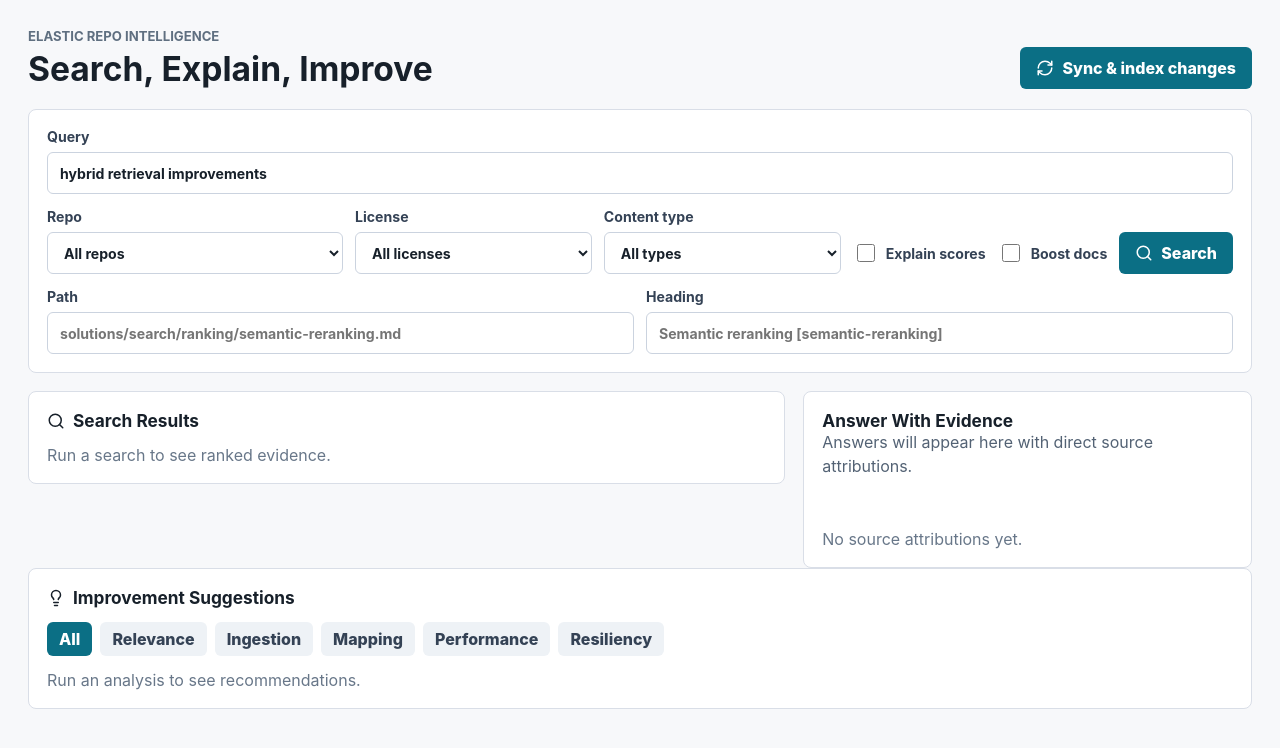
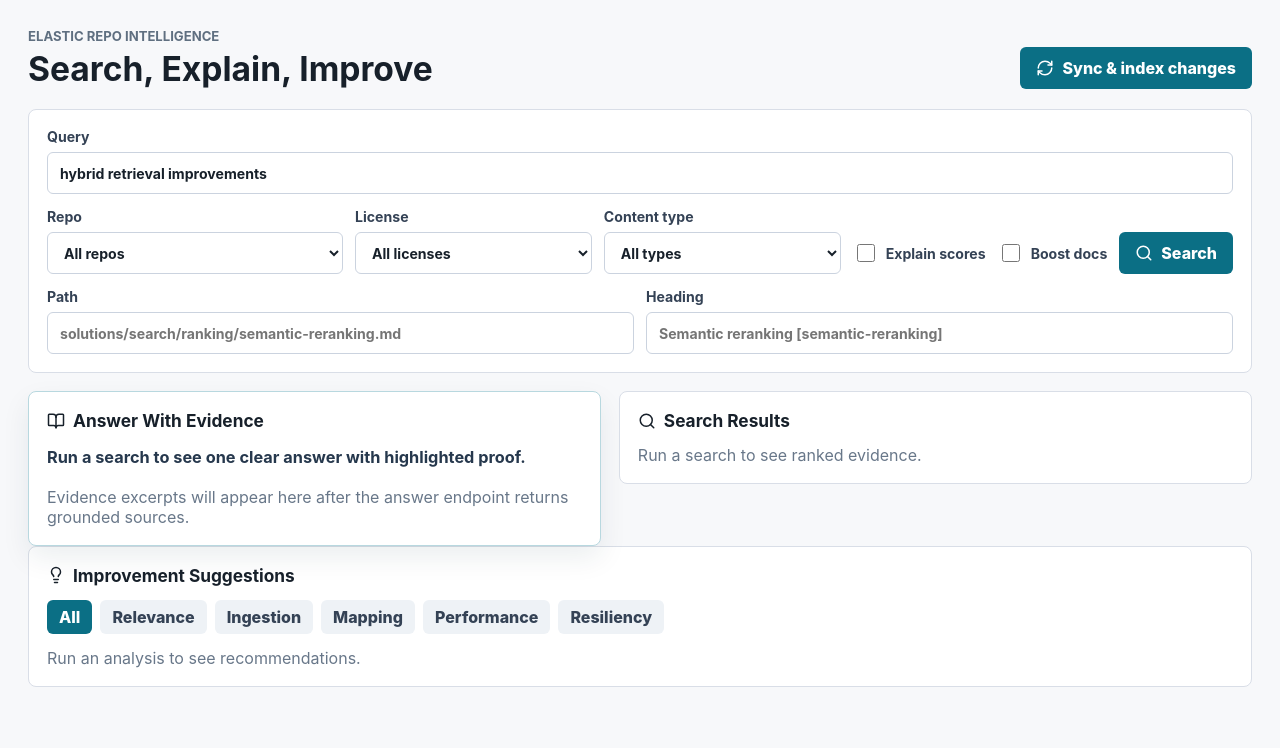
Before and after one commit to esterkane/elastic-product-search-lab, a React (Vite) app in the folder frontend/: page / in a window 1280 px wide. Shown: the top 748 px of the page. Built offline with nearby package versions, Linux system fonts and the light colour scheme.

Commit message:
Prioritize grounded answer panel

```diff
--- /dev/null
+++ b/frontend/src/components/AnswerPanel.tsx
@@ -0,0 +1,120 @@
+import { BookOpen, ExternalLink, Lightbulb } from "lucide-react";
+import type { AnswerResponse, Source } from "../lib/api";
+
+type AnswerPanelProps = {
+  answer: AnswerResponse | null;
+  isLoading?: boolean;
+};
+
+export function AnswerPanel({ answer, isLoading = false }: AnswerPanelProps) {
+  const evidence = answer?.evidence ?? [];
+  const links = importantLinks(answer);
+
+  return (
+    <section className="panel answer-panel answer-panel-primary" aria-labelledby="answer-heading">
+      <div className="panel-heading">
+        <BookOpen aria-hidden="true" size={18} />
+        <h2 id="answer-heading">Answer With Evidence</h2>
+      </div>
+
+      <p className="answer-summary">
+        {answer?.summary ??
+          (isLoading
+            ? "Building a grounded answer from the strongest evidence."
+            : "Run a search to see one clear answer with highlighted proof.")}
+      </p>
+
+      {evidence.length > 0 ? (
+        <>
+          <div className="answer-evidence" aria-label="Highlighted evidence">
+            {evidence.slice(0, 3).map((item) => (
+              <article className="answer-evidence__item" key={`${item.title}-${item.reader_url}-${item.source_url}`}>
+                <div className="answer-evidence__header">
+                  <h3>{item.title}</h3>
+                  <p className="result-location">
+                    {[item.heading_path, item.path, item.repo].filter(Boolean).join(" - ")}
+                  </p>
+                </div>
+                <blockquote className="evidence-snippet">
+                  {renderHighlightedText(item.excerpt, item.highlight_terms)}
+                </blockquote>
+                <div className="answer-evidence__links">
+                  <a className="evidence-cta evidence-cta-primary" href={item.reader_url} target="_blank" rel="noreferrer">
+                    <span>{item.link_label}</span>
+                    <ExternalLink aria-hidden="true" size={15} />
+                  </a>
+                  {item.reader_url !== item.source_url && (
+                    <a className="evidence-cta" href={item.source_url} target="_blank" rel="noreferrer">
+                      <span>View source</span>
+                      <ExternalLink aria-hidden="true" size={15} />
+                    </a>
+                  )}
+                </div>
+              </article>
+            ))}
+          </div>
+
+          <aside className="answer-tip" aria-label="Evidence reading tip">
+            <Lightbulb aria-hidden="true" size={17} />
+            <p>
+              Start with the first highlighted card. It is the primary proof, while the links keep the readable docs page
+              separate from source provenance.
+            </p>
+          </aside>
+        </>
+      ) : (
+        <p className="empty-state">Evidence excerpts will appear here after the answer endpoint returns grounded sources.</p>
+      )}
+
+      {links.length > 0 && (
+        <div className="important-links">
+          <h3>Important links</h3>
+          <ul>
+            {links.map((link) => (
+              <li key={`${link.title}-${link.url}`}>
+                <a href={link.url} target="_blank" rel="noreferrer">
+                  <span>{link.title}</span>
+                  <span className="important-links__label">{link.link_label ?? "Open"}</span>
+                  <ExternalLink aria-hidden="true" size={14} />
+                </a>
+              </li>
+            ))}
+          </ul>
+        </div>
+      )}
+    </section>
+  );
+}
+
+function importantLinks(answer: AnswerResponse | null): Source[] {
+  if (!answer) {
+    return [];
+  }
+
+  if (answer.links.length > 0) {
+    return answer.links.slice(0, 3);
+  }
+
+  return answer.evidence.slice(0, 3).map((item) => ({
+    title: item.title,
+    url: item.reader_url,
+    link_label: item.link_label
+  }));
+}
+
+function renderHighlightedText(text: string, highlights: string[]) {
+  const escaped = Array.from(new Set(highlights.map((term) => term.trim()).filter(Boolean))).map(escapeRegExp);
+  if (escaped.length === 0) {
+    return text;
+  }
+
+  const pattern = new RegExp(`(${escaped.join("|")})`, "gi");
+  return text.split(pattern).map((part, index) => {
+    const isHighlight = highlights.some((term) => term.toLowerCase() === part.toLowerCase());
+    return isHighlight ? <mark key={`${part}-${index}`}>{part}</mark> : part;
+  });
+}
+
+function escapeRegExp(value: string) {
+  return value.replace(/[.*+?^${}()|[\]\\]/g, "\\$&");
+}
--- a/frontend/src/components/SourceList.tsx
+++ b/frontend/src/components/SourceList.tsx
@@ -16,6 +16,7 @@
         <li key={`${source.title}-${source.url}`}>
           <a href={source.url} target="_blank" rel="noreferrer">
             <span>{source.title}</span>
+            {source.link_label && <span className="source-list__label">{source.link_label}</span>}
             <ExternalLink aria-hidden="true" size={15} />
           </a>
         </li>
--- a/frontend/src/pages/SearchPage.tsx
+++ b/frontend/src/pages/SearchPage.tsx
@@ -1,8 +1,8 @@
 import { FormEvent, useMemo, useState } from "react";
 import { AlertCircle, CheckCircle2, Loader2, RefreshCw, Search } from "lucide-react";
+import { AnswerPanel } from "../components/AnswerPanel";
 import { ResultCard } from "../components/ResultCard";
 import { RecommendationPanel } from "../components/RecommendationPanel";
-import { SourceList } from "../components/SourceList";
 import {
   analyze,
   answer,
@@ -260,8 +260,10 @@
         </div>
       )}
 
-      <div className="workspace-grid">
-        <section className="panel" aria-labelledby="results-heading">
+      <div className="answer-results-grid">
+        <AnswerPanel answer={answerData} isLoading={isLoading} />
+
+        <section className="panel results-panel" aria-labelledby="results-heading">
           <div className="panel-heading">
             <Search aria-hidden="true" size={18} />
             <h2 id="results-heading">Search Results</h2>
@@ -274,38 +276,6 @@
             </div>
           ) : (
             <p className="empty-state">Run a search to see ranked evidence.</p>
-          )}
-        </section>
-
-        <section className="panel answer-panel" aria-labelledby="answer-heading">
-          <h2 id="answer-heading">Answer With Evidence</h2>
-          <p className="answer-text">
-            {answerData?.summary ?? "Answers will appear here with direct source attributions."}
-          </p>
-          {answerData?.evidence?.length ? (
-            <div className="answer-evidence" aria-label="Grounded evidence">
-              {answerData.evidence.map((item) => (
-                <article className="answer-evidence__item" key={`${item.title}-${item.source_url}`}>
-                  <h3>{item.title}</h3>
-                  <p className="result-location">
-                    {[item.heading_path, item.path, item.repo].filter(Boolean).join(" - ")}
-                  </p>
-                  <blockquote className="evidence-snippet">
-                    {renderEvidenceExcerpt(item.excerpt, item.highlight_terms)}
-                  </blockquote>
-                  <div className="answer-evidence__links">
-                    <a href={item.reader_url} target="_blank" rel="noreferrer">
-                      {item.link_label}
-                    </a>
-                    <a href={item.source_url} target="_blank" rel="noreferrer">
-                      View source
-                    </a>
-                  </div>
-                </article>
-              ))}
-            </div>
-          ) : (
-            <SourceList sources={answerData?.links ?? []} />
           )}
         </section>
       </div>
@@ -331,18 +301,3 @@
     return true;
   });
 }
-
-function renderEvidenceExcerpt(excerpt: string, highlights: string[]) {
-  if (highlights.length === 0) {
-    return excerpt;
-  }
-  const pattern = new RegExp(`(${highlights.map(escapeRegExp).join("|")})`, "gi");
-  return excerpt.split(pattern).map((part, index) => {
-    const marked = highlights.some((term) => term.toLowerCase() === part.toLowerCase());
-    return marked ? <mark key={`${part}-${index}`}>{part}</mark> : part;
-  });
-}
-
-function escapeRegExp(value: string) {
-  return value.replace(/[.*+?^${}()|[\]\\]/g, "\\$&");
-}
--- a/frontend/src/styles.css
+++ b/frontend/src/styles.css
@@ -161,9 +161,9 @@
   opacity: 0.7;
 }
 
-.workspace-grid {
+.answer-results-grid {
   display: grid;
-  grid-template-columns: minmax(0, 1.35fr) minmax(320px, 0.8fr);
+  grid-template-columns: minmax(380px, 0.95fr) minmax(0, 1.05fr);
   gap: 18px;
   align-items: start;
 }
@@ -183,6 +183,11 @@
 .answer-panel h2 {
   margin-bottom: 0;
   font-size: 1.08rem;
+}
+
+.answer-panel-primary {
+  border-color: #b8d8df;
+  box-shadow: 0 12px 28px rgb(8 54 66 / 8%);
 }
 
 .result-stack,
@@ -209,7 +214,7 @@
 
 .result-card p,
 .recommendation p,
-.answer-text {
+.answer-summary {
   color: #536274;
   line-height: 1.48;
 }
@@ -325,9 +330,24 @@
   list-style: none;
 }
 
-.answer-text {
-  min-height: 84px;
-  margin-bottom: 14px;
+.source-list__label,
+.important-links__label {
+  flex: 0 0 auto;
+  border: 1px solid #d9dee7;
+  border-radius: 999px;
+  padding: 2px 7px;
+  color: #405168;
+  background: #f7f8fa;
+  font-size: 0.74rem;
+  font-weight: 800;
+}
+
+.answer-summary {
+  margin-bottom: 16px;
+  color: #26384d;
+  font-size: 1.02rem;
+  font-weight: 650;
+  line-height: 1.58;
 }
 
 .answer-evidence {
@@ -336,11 +356,13 @@
 }
 
 .answer-evidence__item {
-  border-top: 1px solid #d9dee7;
-  padding-top: 12px;
+  border: 1px solid #d9dee7;
+  border-radius: 8px;
+  padding: 13px;
+  background: #fbfcfd;
 }
 
-.answer-evidence__item h3 {
+.answer-evidence__header h3 {
   margin-bottom: 4px;
   font-size: 0.98rem;
 }
@@ -348,16 +370,78 @@
 .answer-evidence__links {
   display: flex;
   flex-wrap: wrap;
-  gap: 12px;
+  gap: 8px;
 }
 
-.answer-evidence__links a {
+.evidence-cta {
+  min-height: 34px;
+  display: inline-flex;
+  align-items: center;
+  gap: 6px;
+  border: 1px solid #b8d8df;
+  border-radius: 6px;
+  padding: 0 10px;
+  color: #0b6f85;
+  background: #ffffff;
+  font-weight: 800;
+  text-decoration: none;
+}
+
+.evidence-cta-primary {
+  color: #ffffff;
+  background: #0b6f85;
+  border-color: #0b6f85;
+}
+
+.evidence-cta:hover {
+  text-decoration: underline;
+}
+
+.answer-tip {
+  display: flex;
+  gap: 8px;
+  border: 1px solid #c9d8e8;
+  border-radius: 8px;
+  padding: 11px 12px;
+  margin-top: 12px;
+  color: #26384d;
+  background: #f5f9ff;
+}
+
+.answer-tip p {
+  margin: 0;
+  line-height: 1.42;
+}
+
+.important-links {
+  border-top: 1px solid #d9dee7;
+  margin-top: 14px;
+  padding-top: 14px;
+}
+
+.important-links h3 {
+  margin-bottom: 8px;
+  font-size: 0.9rem;
+}
+
+.important-links ul {
+  display: grid;
+  gap: 7px;
+  margin: 0;
+  padding: 0;
+  list-style: none;
+}
+
+.important-links a {
+  display: inline-flex;
+  align-items: center;
+  gap: 7px;
   color: #0b6f85;
   font-weight: 800;
   text-decoration: none;
 }
 
-.answer-evidence__links a:hover {
+.important-links a:hover {
   text-decoration: underline;
 }
 
@@ -446,7 +530,7 @@
 
   .filter-row,
   .metadata-row,
-  .workspace-grid {
+  .answer-results-grid {
     grid-template-columns: 1fr;
   }
 
```
